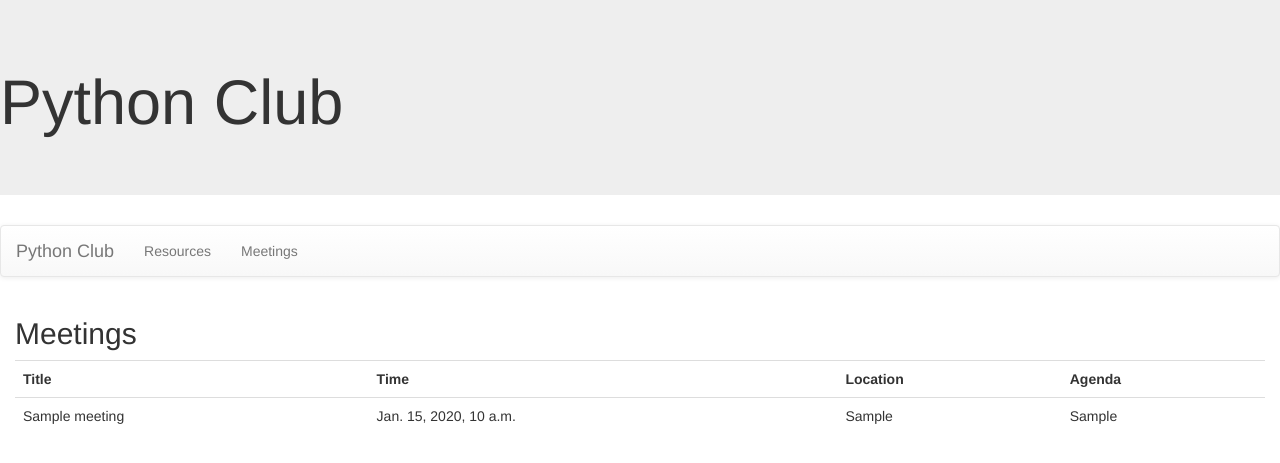
After one commit to Lucia922/PythonClubW2020, a Django app: page /club/meetings/ in a window 1280 px wide. The commit adds this page. Shown: the top 463 px of the page. Run offline with Django 3.2, Linux system fonts and the light colour scheme; tables that the repository leaves empty hold one stand-in row (values such as "Sample post"); some libraries are stand-ins or nearby versions.

Commit message:
Meeting view commit

```diff
--- a/pythonclub/club/templates/base.html
+++ b/pythonclub/club/templates/base.html
@@ -17,7 +17,7 @@
 </div>
 <ul class="nav navbar-nav">
 <li><a href="{% url 'resources' %}">Resources</a></li>
-<li>Dummy</li>
+<li><a href="{% url 'meetings' %}">Meetings</a></li>
 </ul>
 </div>
 </nav>
--- /dev/null
+++ b/pythonclub/club/templates/club/meetings.html
@@ -0,0 +1,21 @@
+{% extends 'base.html' %}
+{% block content %}
+<h2>Meetings</h2>
+<table class='table'>
+    <tr>
+        <th>Title</th>
+        <th>Time</th>
+        <th>Location</th>
+        <th>Agenda</th>
+    </tr>
+    {% for m in meeting_list %}
+      <tr>
+          <td>{{ m.meetingtitle}}</td>
+          <td>{{ m.meetingtime}}</td>
+          <td>{{ m.meetinglocation}}</td>
+          <td>{{ m.meetingagenda}}</td>
+      </tr>
+    {% endfor %}
+</table>
+
+{% endblock %}
--- a/pythonclub/club/urls.py
+++ b/pythonclub/club/urls.py
@@ -4,4 +4,5 @@ from . import views
 urlpatterns = [
     path('', views.index, name='index'),
     path('resources/', views.resources, name='resources'),
+    path('meetings/', views.meetings, name='meetings'),
 ]
--- a/pythonclub/club/views.py
+++ b/pythonclub/club/views.py
@@ -7,3 +7,7 @@ def index(request):
 def resources(request):
     resource_list=Resource.objects.all()
     return render(request, 'club/resources.html', {'resource_list': resource_list})
+
+def meetings(request):
+    meeting_list=Meeting.objects.all()
+    return render(request, 'club/meetings.html', {'meeting_list': meeting_list})
```
